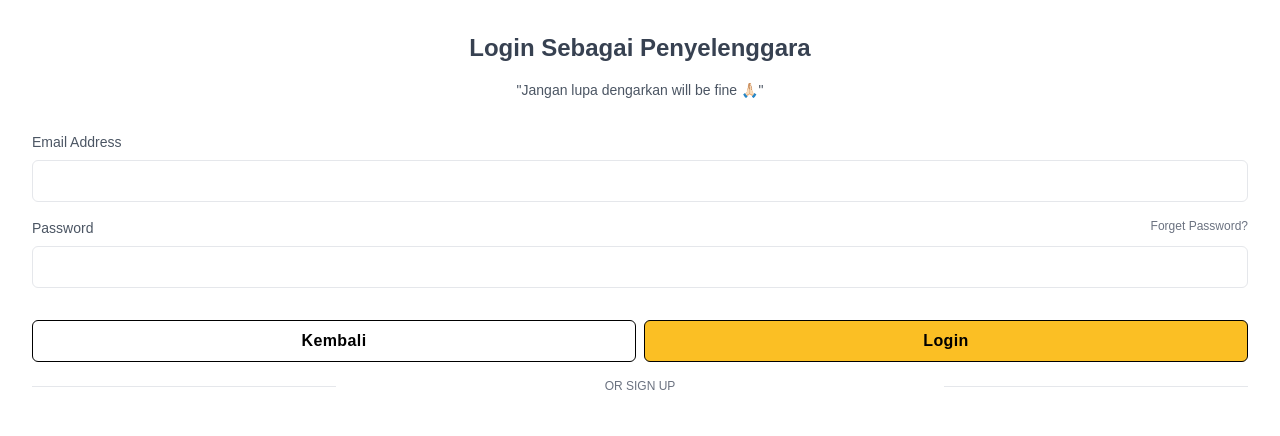
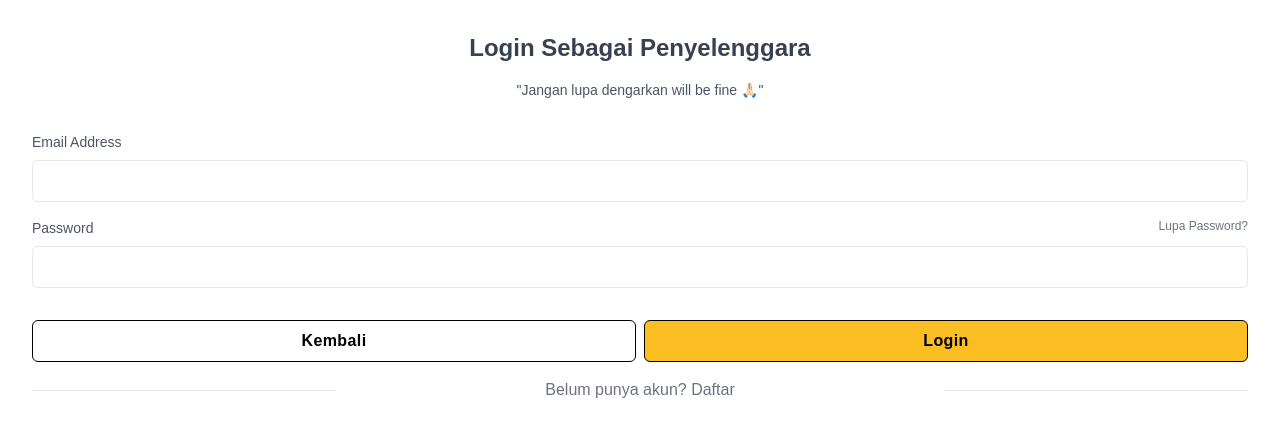
Before and after one commit to itzArtha/gerra-frontend-reactjs, a React (Create React App) app: page /1/login in a window 1280 px wide. Shown: the top 436 px of the page. Built offline with nearby package versions, Linux system fonts and the light colour scheme; no server answers.

Commit message:
fix: seat & limit

```diff
--- a/src/components/auth/Login.js
+++ b/src/components/auth/Login.js
@@ -103,6 +103,7 @@ const Login = ({ id, callback }) => {
       });
     }
   };
+
   return (
     <Layout>
       <React.Fragment>
@@ -184,7 +185,7 @@ const Login = ({ id, callback }) => {
                     <Label label="Password" />
                     <Link to="/forget-password">
                       <div className="text-xs cursor-pointer text-gray-500 dark:text-gray-300 hover:underline">
-                        Forget Password?
+                        Lupa Password?
                       </div>
                     </Link>
                   </div>
@@ -235,9 +236,9 @@ const Login = ({ id, callback }) => {
                       ? history.push("/" + id + "/register")
                       : callback("register", id);
                   }}
-                  className="text-xs cursor-pointer text-gray-500 uppercase dark:text-gray-400 hover:underline"
+                  className="text-md cursor-pointer text-gray-500 dark:text-gray-400 hover:underline"
                 >
-                  or sign up
+                  Belum punya akun? Daftar
                 </p>
 
                 <span className="w-1/5 border-b dark:border-gray-600 md:w-1/4" />
--- a/src/components/auth/Register.js
+++ b/src/components/auth/Register.js
@@ -190,10 +190,6 @@ const Register = ({ id, callback }) => {
               <h2 className="text-2xl font-semibold text-center text-gray-700 dark:text-white">
                 Daftar Sebagai {id === "user" ? "Pembeli" : "Organisasi"}
               </h2>
-
-              <div className="text-sm text-center text-gray-600 dark:text-gray-200 py-4">
-                "Hidup memang seperti itu kawan, jangan lupa staycation"
-              </div>
               {/*
                     <GoogleBtn
                         type="button"
@@ -364,9 +360,9 @@ const Register = ({ id, callback }) => {
                       ? history.push("/" + id + "/login")
                       : callback("");
                   }}
-                  className="text-xs cursor-pointer text-gray-500 uppercase dark:text-gray-400 hover:underline"
+                  className="text-md cursor-pointer text-gray-500 dark:text-gray-400 hover:underline"
                 >
-                  or sign in
+                  Sudah punya akun? Login
                 </p>
 
                 <span className="w-1/5 border-b dark:border-gray-600 md:w-1/4" />
--- a/src/components/views/user/cinema/Seat.js
+++ b/src/components/views/user/cinema/Seat.js
@@ -24,12 +24,6 @@ const Seat = () => {
   });
 
   const addSeatCallback = (seat) => {
-    if (getSelectedSeats().length >= 5) {
-      handleSwal("Maksimal 5 tiket dalam sekali checkout", "warning");
-
-      return false;
-    }
-
     setSelected((prevItems) => {
       const updatedSelected = [...prevItems, seat];
       updateTotalPrice(updatedSelected);
```
